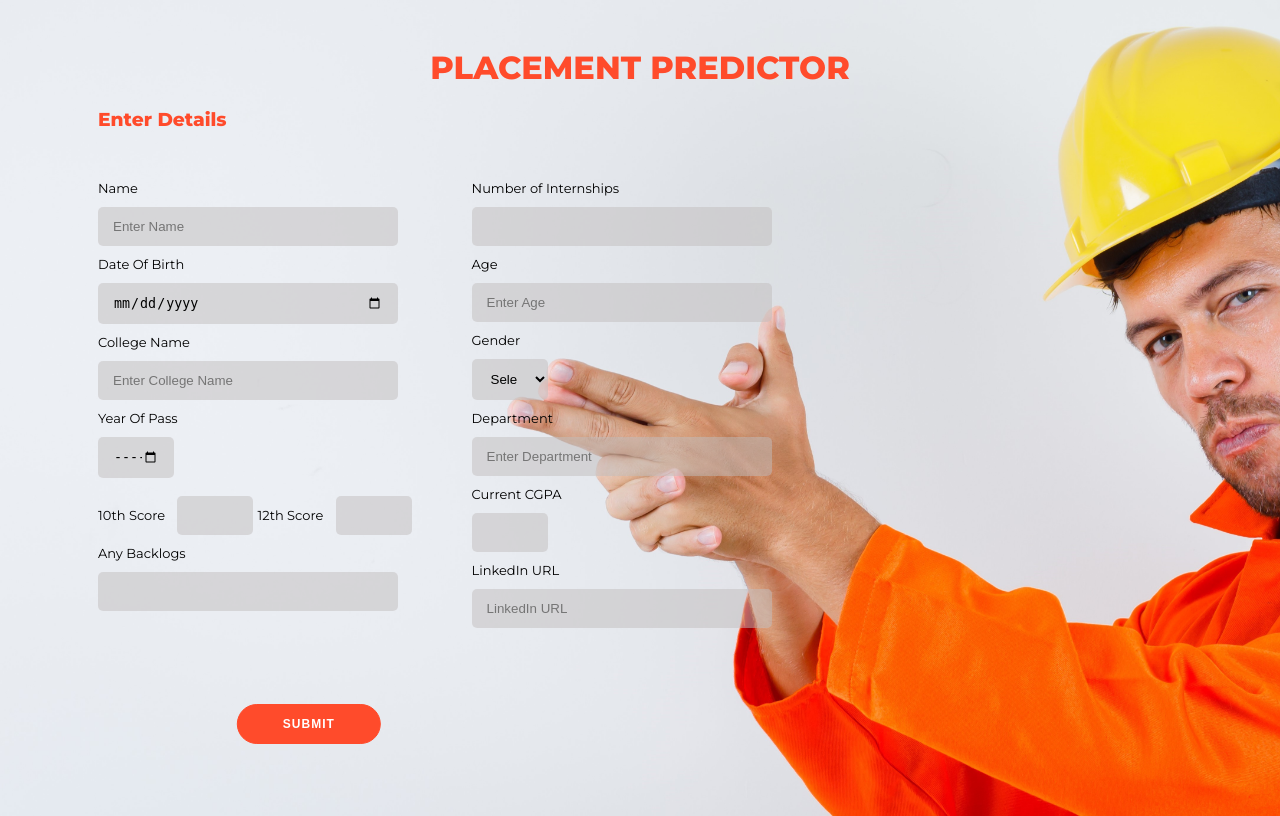
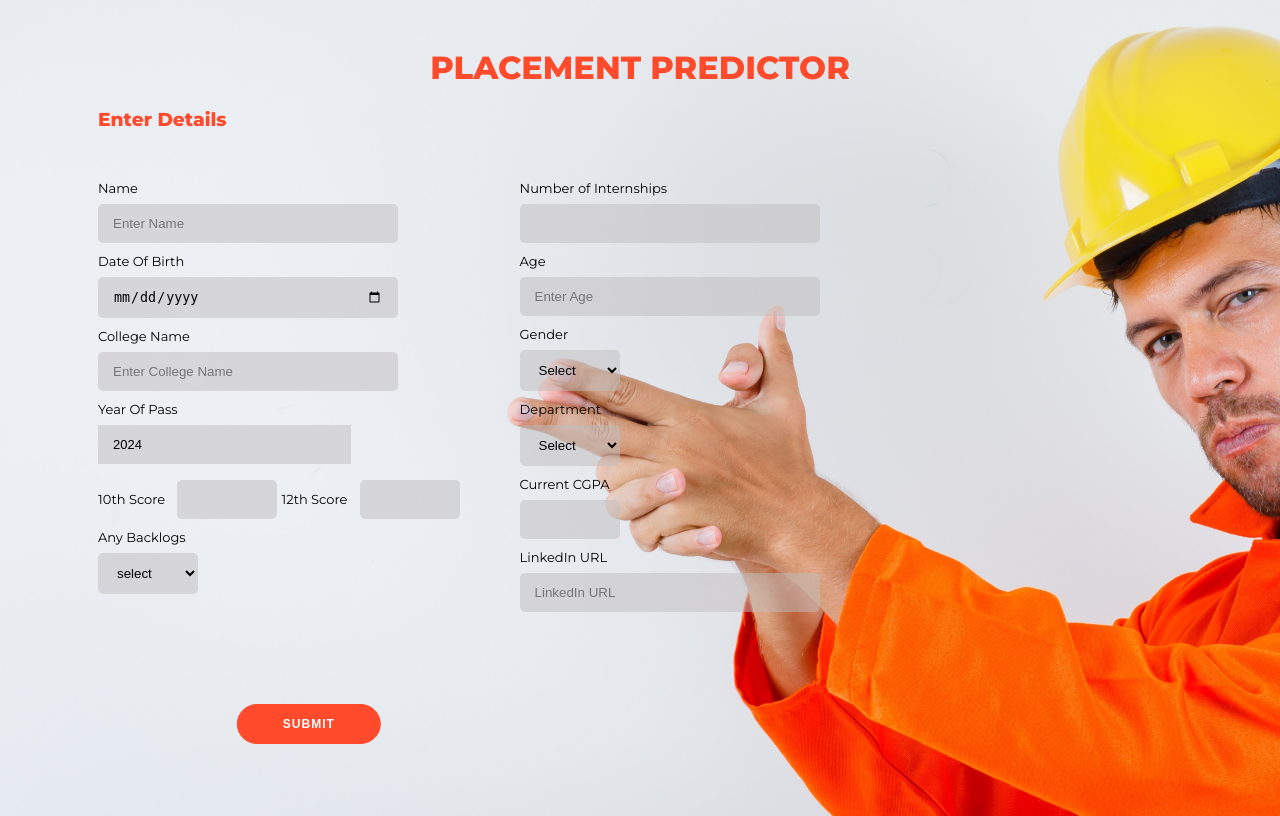
Before and after one commit to amalut/placement_predictor, a Flask app: page /form/1/1 in a window 1280 px wide. Run offline with Flask 3, Linux system fonts and the light colour scheme; parts of the project's set-up code (start-up, migrations or seed data) failed here and were passed over.

Commit message:
form changes

```diff
--- a/static/Form.css
+++ b/static/Form.css
@@ -59,7 +59,6 @@
 }
 .form-label{
     margin-right: 8px;
-    padding-bottom: 3px;
     font-size: 13px;
 }
 .form-input{
@@ -69,7 +68,7 @@
     border-radius: 5px;
 }
 .small-input{
-    width: 76px;
+    width: 100px;
     border-radius: 5px;
     margin-bottom: 10px;
 }
--- a/templates/form.html
+++ b/templates/form.html
@@ -23,7 +23,7 @@
                     <label class="form-label" for="college">College Name</label>
                     <input class="form-input" type="text" name="college" id="college" placeholder="Enter College Name" required>
                     <label class="form-label" for="yop">Year Of Pass</label>
-                    <input class="small-input" type="month" name="yop" id="yop" required>
+                    <input class="form-label" type="number" min="1900" max="2099" step="1" value="2024" />
                     <div>
                         <label class="form-label">10th Score</label>
                         <input class="small-input" type="number" name="tenth" id="tenth" required>
@@ -31,7 +31,11 @@
                         <input class="small-input" type="number" name="twelth" id="twelfth" required>
                     </div>
                     <label class="form-label" for="backlogs">Any Backlogs</label>
-                    <input class="form-input" type="number" name="backlogs" id="backlogs" required>
+                    <select class="small-input" name="backlog" id="backlog" required>
+                        <option value="">select</option>
+                        <option value="Yes">Yes</option>
+                        <option value="No">No</option>
+                    </select>
 
                 </div>
                 <div class="col1">
@@ -41,13 +45,21 @@
                     <input class="form-input" type="text" name="age" id="age" placeholder="Enter Age" required>
                     <label class="form-label" for="gender">Gender</label>
                     <select class="small-input" name="gender" id="gender" required>
-                        <option value="">Select gender</option>
+                        <option value="">Select</option>
                         <option value="Male">Male</option>
                         <option value="Female">Female</option>
                         <option value="Other">Other</option>
                     </select>
                     <label class="form-label" for="dept">Department</label>
-                    <input class="form-input" type="text" name="dept" id="dept" placeholder="Enter Department" required>
+                    <select class="small-input" name="department" id="dept" required>
+                        <option value="">Select</option>
+                        <option value="cs">Computer Science</option>
+                        <option value="it">Information Technology</option>
+                        <option value="ece">Electronics & Communication</option>
+                        <option value="eee">Electrical & Electronics</option>
+                        <option value="me">Mechanical Engineering</option>
+                        <option value="ce">Civil Engineering</option>
+                    </select>
                     <label class="form-label" for="cgpa">Current CGPA</label>
                     <input class="small-input" type="number" name="cgpa" id="cgpa" required step="0.01" required>
                     <label class="form-label" for="linkedin">LinkedIn URL</label>
```
Also changed, not shown: static/result.css (added, +22 -0 lines), templates/aptitude/result.html (+9 -3 lines).
